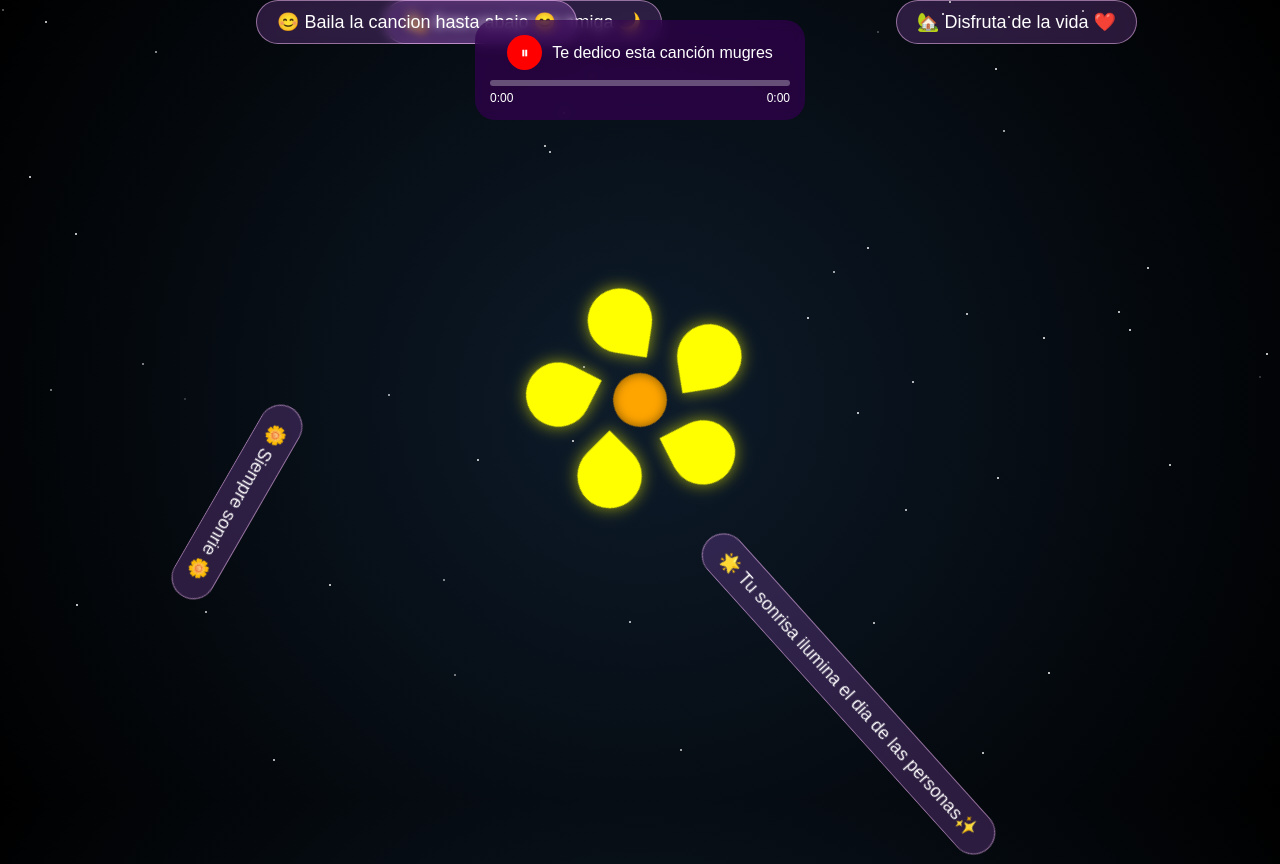
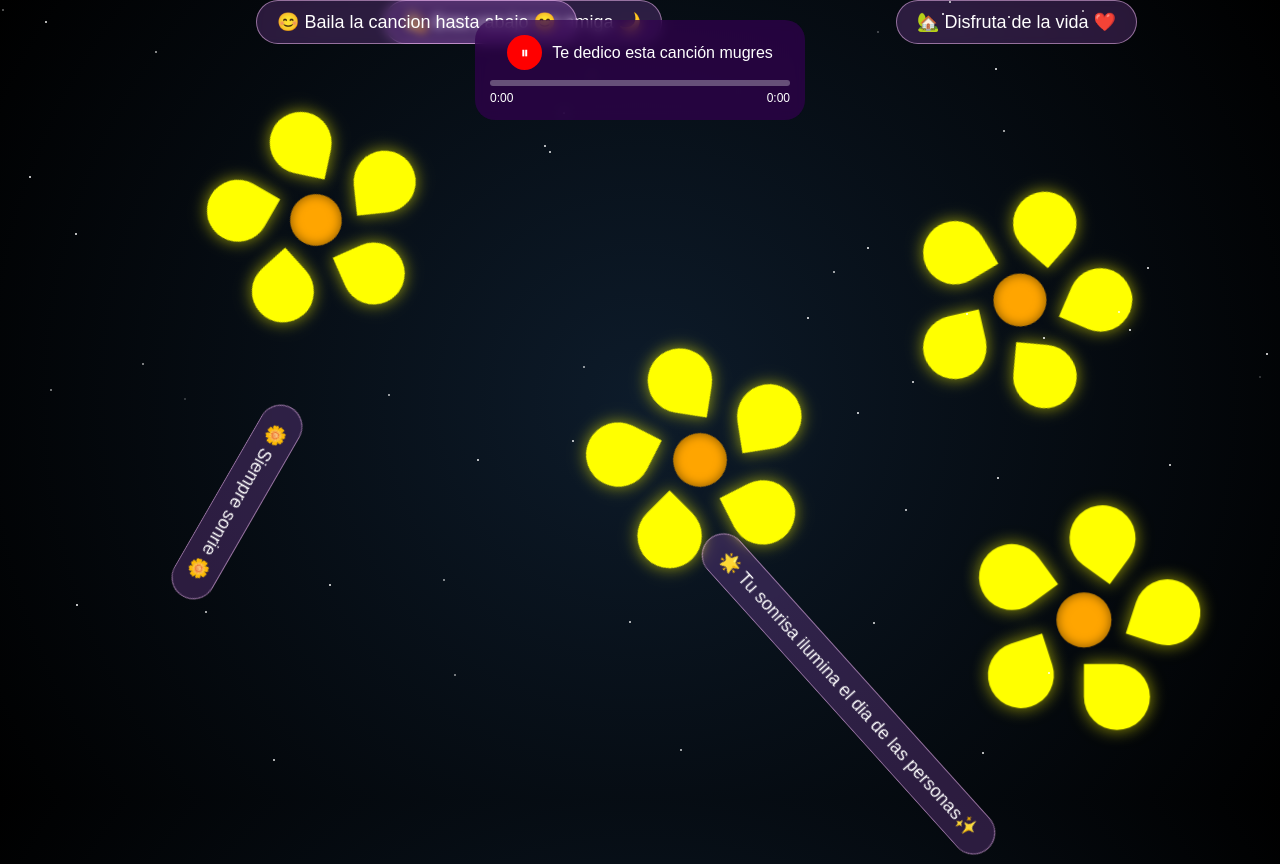
Before and after one commit to ELMIKE-sys/flor, a plain HTML site: page index.html in a window 1280 px wide. Drawn offline with Linux system fonts and the light colour scheme.

Commit message:
index.html

```diff
--- a/index.html
+++ b/index.html
@@ -17,9 +17,6 @@
     /* Flor */
     .flor {
       position: absolute;
-      top: 50%;
-      left: 50%;
-      transform: translate(-50%, -50%) scale(1);
       width: 120px;
       height: 120px;
       animation: girar 8s linear infinite;
@@ -53,9 +50,9 @@
     }
 
     @keyframes girar {
-      0% { transform: translate(-50%, -50%) rotate(0deg) scale(1); }
-      50% { transform: translate(-50%, -50%) rotate(180deg) scale(1.1); }
-      100% { transform: translate(-50%, -50%) rotate(360deg) scale(1); }
+      0% { transform: rotate(0deg) scale(1); }
+      50% { transform: rotate(180deg) scale(1.1); }
+      100% { transform: rotate(360deg) scale(1); }
     }
 
     /* Frases flotantes */
@@ -157,8 +154,35 @@
 </head>
 <body>
 
-  <!-- Flor amarilla -->
-  <div class="flor">
+  <!-- Varias flores amarillas -->
+  <div class="flor" style="top: 50%; left: 50%;">
+    <div class="petalo"></div>
+    <div class="petalo"></div>
+    <div class="petalo"></div>
+    <div class="petalo"></div>
+    <div class="petalo"></div>
+    <div class="centro"></div>
+  </div>
+
+  <div class="flor" style="top: 20%; left: 20%; animation-duration: 6s;">
+    <div class="petalo"></div>
+    <div class="petalo"></div>
+    <div class="petalo"></div>
+    <div class="petalo"></div>
+    <div class="petalo"></div>
+    <div class="centro"></div>
+  </div>
+
+  <div class="flor" style="top: 70%; left: 80%; animation-duration: 10s;">
+    <div class="petalo"></div>
+    <div class="petalo"></div>
+    <div class="petalo"></div>
+    <div class="petalo"></div>
+    <div class="petalo"></div>
+    <div class="centro"></div>
+  </div>
+
+  <div class="flor" style="top: 30%; left: 75%; animation-duration: 7s;">
     <div class="petalo"></div>
     <div class="petalo"></div>
     <div class="petalo"></div>
@@ -200,7 +224,7 @@
       <span id="duration">0:00</span>
     </div>
     <audio id="audio" autoplay>
-        <source src="Audio de WhatsApp 2025-09-20 a las 18.01.06_fc63c9dc.mp3" type="audio/mpeg">
+      <source src="Audio de WhatsApp 2025-09-20 a las 18.01.06_fc63c9dc.mp3" type="audio/mpeg">
     </audio>
   </div>
 
@@ -213,9 +237,7 @@
 
     // Autoplay fallback
     document.body.addEventListener("click", () => {
-      if (audio.paused) {
-        audio.play();
-      }
+      if (audio.paused) { audio.play(); }
     }, { once: true });
 
     btn.addEventListener("click", () => {
@@ -244,5 +266,6 @@
       return `${min}:${sec}`;
     }
   </script>
+
 </body>
 </html>
```
